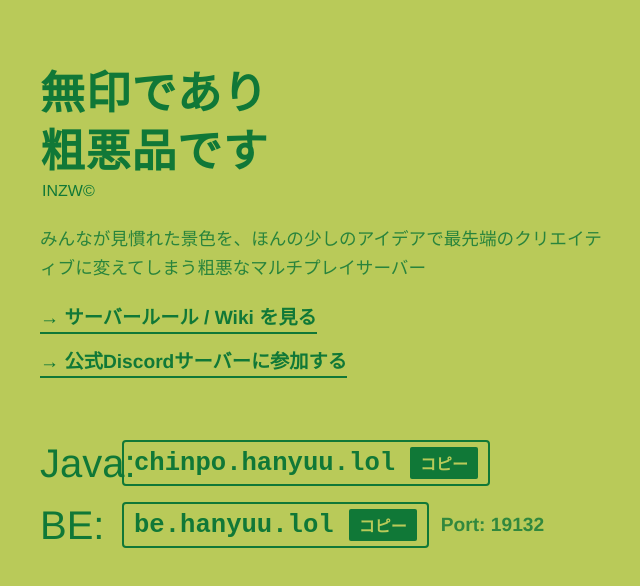
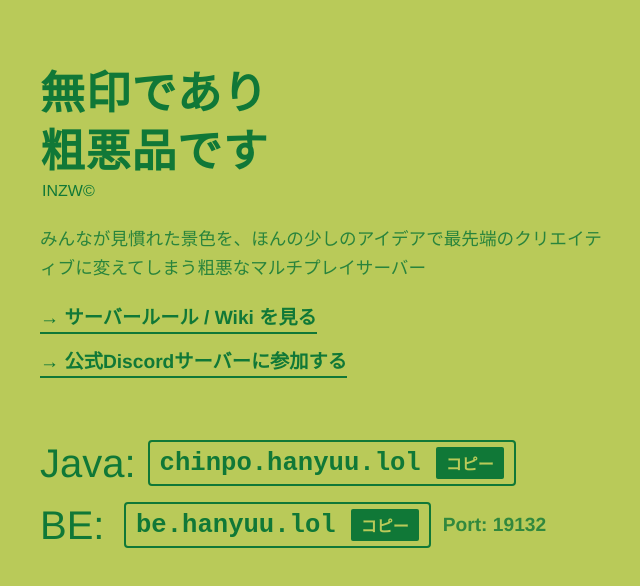
Before and after one commit to cahju2/Mujirushisoakuhin, a plain HTML site: page index.html in a window 1280 px wide. Shown: the whole page, without its empty margins (280-920 px from the left). Drawn offline with Linux system fonts and the light colour scheme.

Commit message:
ipらべるちゃんとした

```diff
--- a/style.css
+++ b/style.css
@@ -101,7 +101,7 @@ body {
     font-size: clamp(1.5rem, 4vw, 2.5rem);
     font-weight: 500;
     line-height: 1;
-    width: 70px;
+    min-width: 4.5rem;
 }
 
 .ip-box-wrapper {
```
